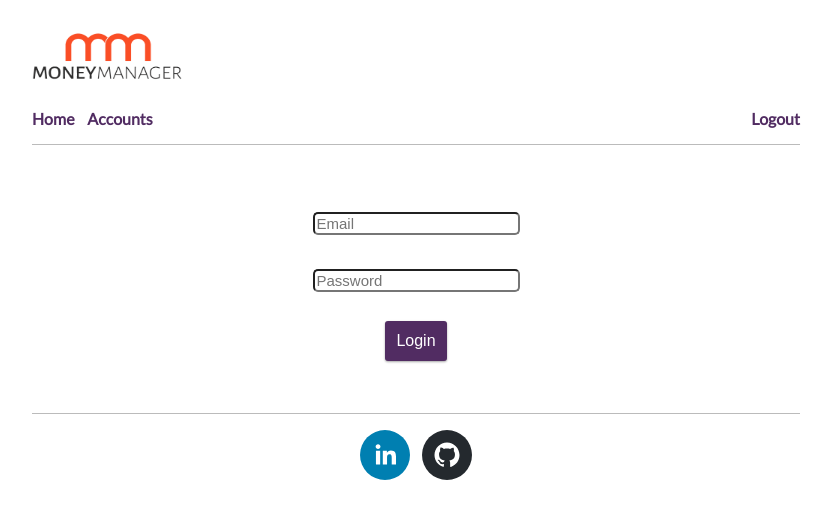
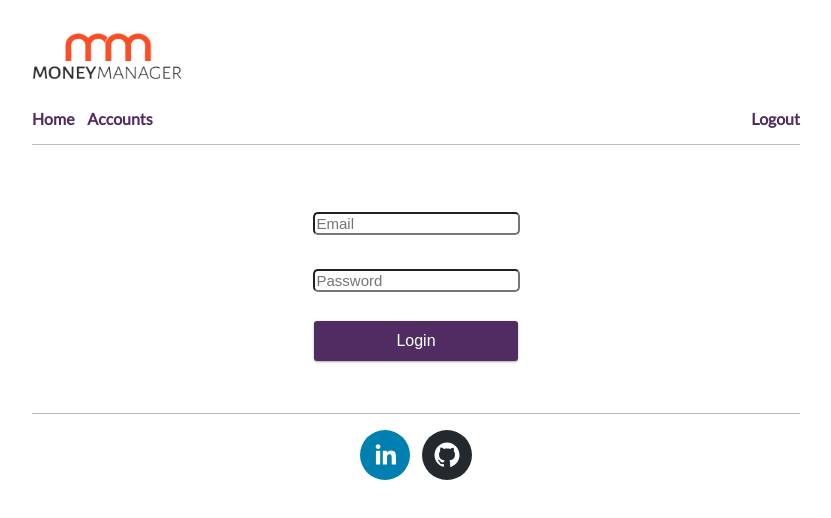
Before and after one commit to tony-zg/money-manager, a React (Create React App) app: page /#/login in a window 1280 px wide. Shown: the top 518 px of the page, without its empty margins (224-1055 px from the left). Built offline with nearby package versions, Linux system fonts and the light colour scheme; sample sign-in values are in the browser's storage; the HTML template or start-up script is replaced by a standard one.

Commit message:
css updated

```diff
--- a/src/App.css
+++ b/src/App.css
@@ -188,6 +188,7 @@ label {
   border: 1px solid transparent;
   border-radius: 3px;
   text-align: center;
+  width: 16vw;
 }
 
 .buttonOne:hover {
@@ -310,7 +311,7 @@ li {
 .createAccountForm {
   border: 1px solid #dedede;
   border-radius: 2px;
-  max-width: 45vh;
+  max-width: 30vh;
   text-align: center;
   margin-bottom: 7vh;
 }
```
